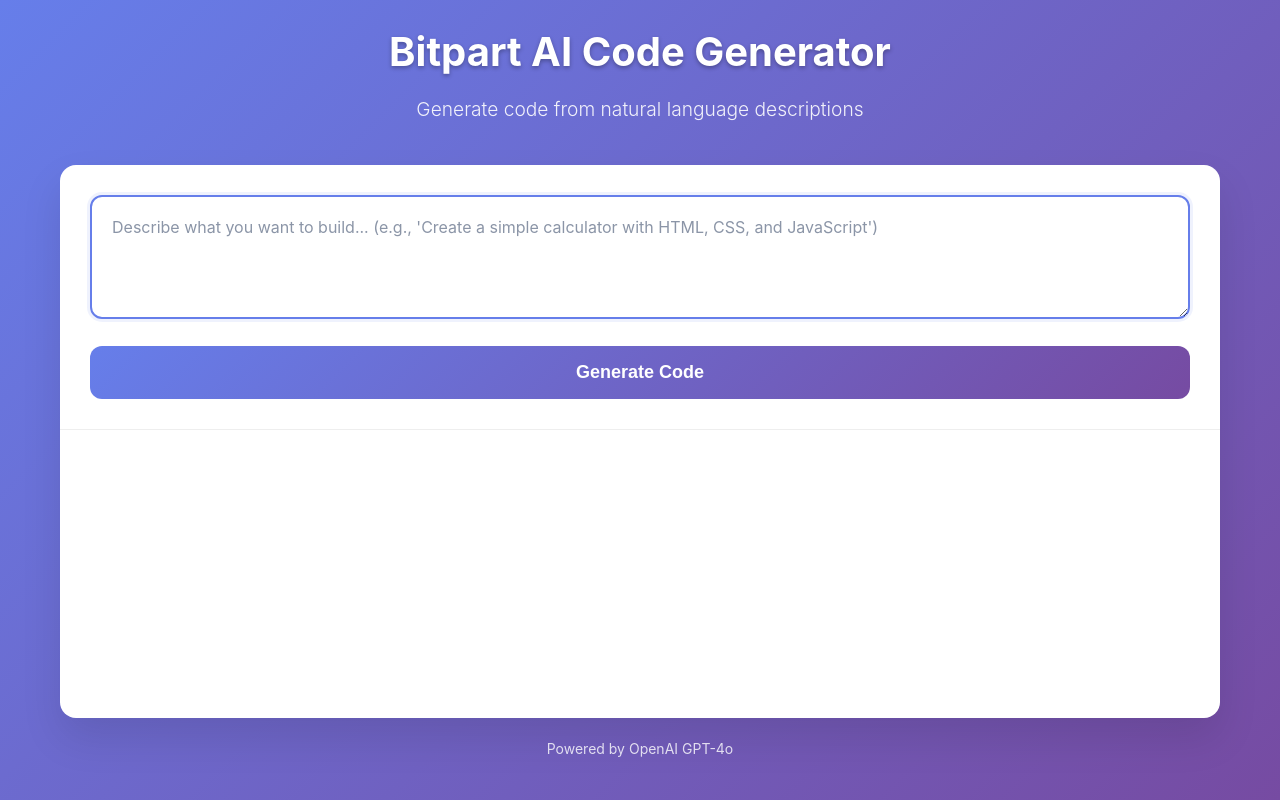
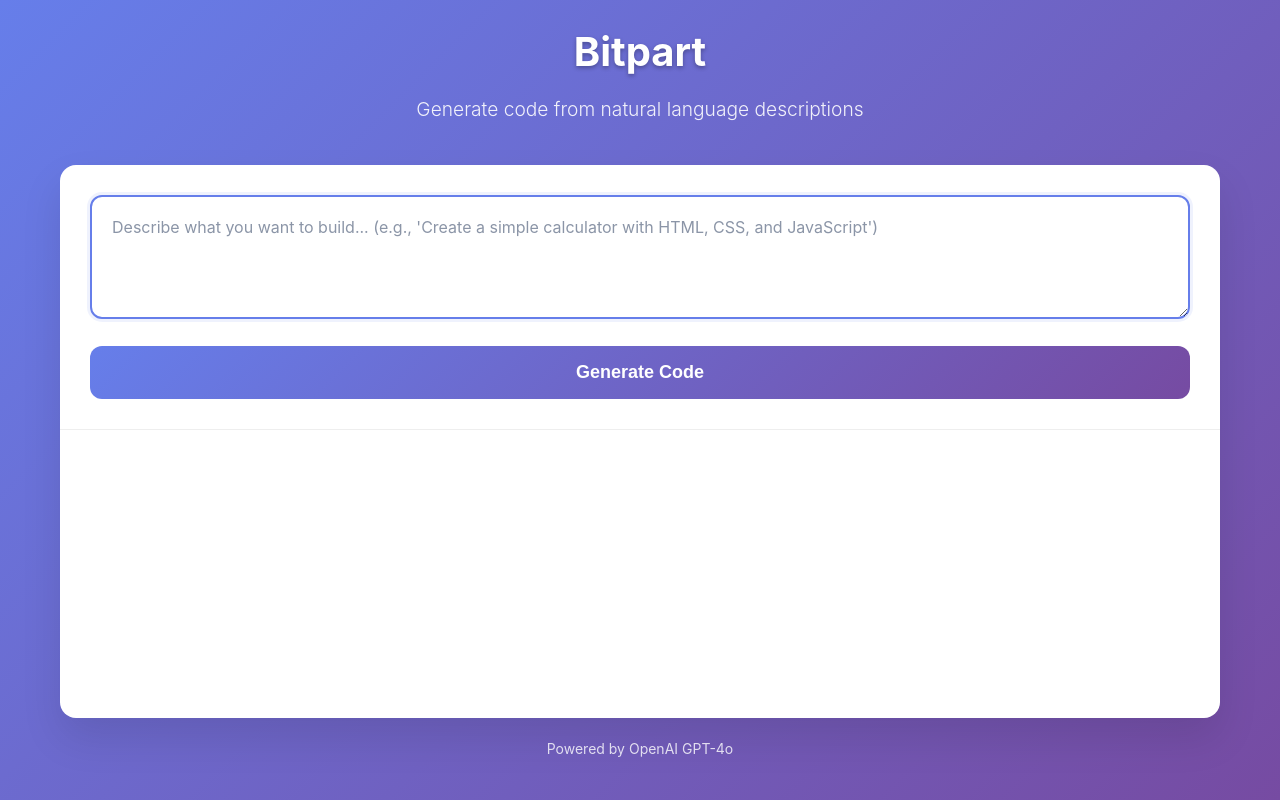
Before and after one commit to Bitpart999/bitpart, a website: page public/index.html in a window 1280 px wide. Drawn offline with Linux system fonts and the light colour scheme.

Commit message:
Update index.html

```diff
--- a/public/index.html
+++ b/public/index.html
@@ -9,7 +9,7 @@
 <body>
     <div class="container">
         <header>
-            <h1>Bitpart AI Code Generator</h1>
+            <h1>Bitpart</h1>
             <p>Generate code from natural language descriptions</p>
         </header>
 
```
